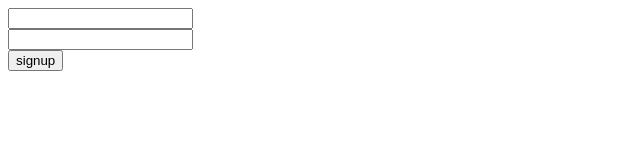
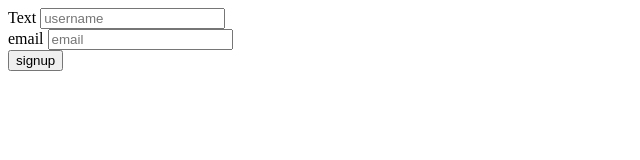
Before and after one commit to loreinesantiagoo/htmlandcss, a plain HTML site: page 01_html_css/08_01_form/page.html in a window 1280 px wide. Shown: the whole page, without its empty margins (0-640 px from the left). Drawn offline with Linux system fonts and the light colour scheme.

Commit message:
01 june 2018

```diff
--- a/01_html_css/08_01_form/page.html
+++ b/01_html_css/08_01_form/page.html
@@ -24,15 +24,23 @@
 5. each label+input pair is wrapped in a <div>
 -->
 
-<form action="https://coderinyou-1332.appspot.com/submit" method="GET">
+<form action="https://coderinyou-1332.appspot.com/submit" method="POST">
 
-	<input type="text" > <br>
+	<div>
+			<label for="my-username">Text</label>
+			<input type="text" name="my-username" id="my-username"
+			placeholder="username"
+			required >
 
+	</div>
+	<div>
+			<label for="my-email">email</label>
+			<input type="email" name="my-email" id="my-email"
+			placeholder="email" required>
 
-	<input type="email" name="my-email" required> <br>
+	</div>
 
-
-	<input type="submit" value="signup">
+		<input type="submit" value="signup">
 
 </form>
 
--- a/01_html_css/08_02_form_style/page.css
+++ b/01_html_css/08_02_form_style/page.css
@@ -10,13 +10,18 @@
 
 /*1. add margin spacing for top & bottom: 20px */
 .my-form-group{
+	margin-top: 20px;
+	margin-bottom: 20px;
 
 }
 
 /*This selector refers to ALL <input> */
 input[type]{
+
 	-webkit-appearance: none;/*removes browser override style on mac*/
-
+	width: 100%;
+	font-size: 1.5rem;
+	height: 2rem;
 	/*2. set the width to fill container: 100% */
 	/*3. increase font size to: 1.5rem */
 	/*4. increase height to: 2rem */
@@ -32,6 +37,8 @@ input[type=email]{
 
 	/*5. remove existing border to: none*/
 	/*6. create an underline effect by setting a new border-bottom to: 1px solid black*/
+	border: none;
+	border-bottom: 1px solid black;
 
 
 }
@@ -42,6 +49,9 @@ input[type=email]:focus{
 
 	/*7. remove the default glow with outline:none */
 	/*8. set the border and text color to: orangered*/
+	outline: none;
+	border: 1px solid orangered;
+	color: orangered;
 
 
 
@@ -53,7 +63,10 @@ input[type=submit]{
 	/*9. increase the button height to: 3rem (double font size)*/
 	/*10. remove the bezel with border:none*/
 	/*11. set background color to: black and text to: white */
-
+	height: 3rem;
+	border: none;
+	background-color: black;
+	color: white;
 
 
 
@@ -62,10 +75,13 @@ input[type=submit]{
 /*hovering state, similar to a:hover */
 input[type=submit]:hover{
 	/*12. set background color to: orangered */
+	background-color: orangered;
 
 }
 
 /*this optional style removes the yellow background of chrome's autofill*/
 input[type]:-webkit-autofill {
-    box-shadow: 0 0 0px 1000px white inset;
+	box-shadow: 0 0 0px 1000px white inset;
+
+
 }
```
Also changed, not shown: 1 other file.
